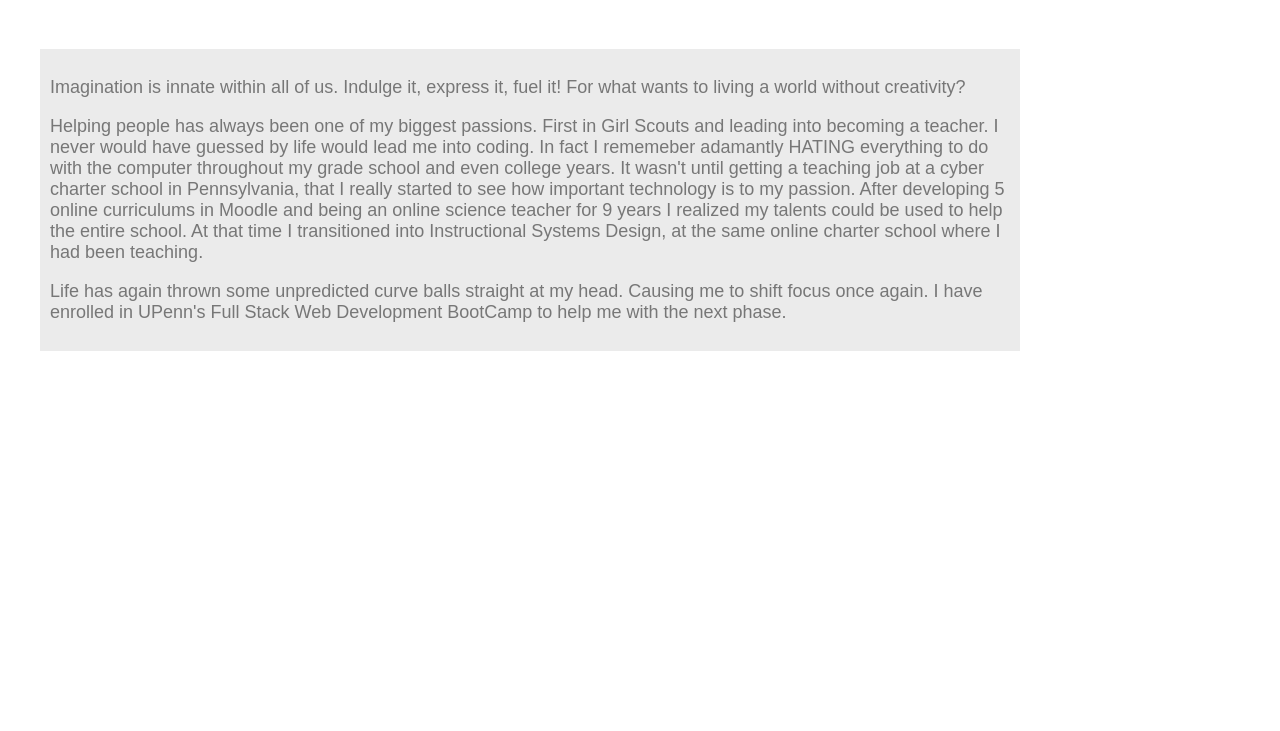
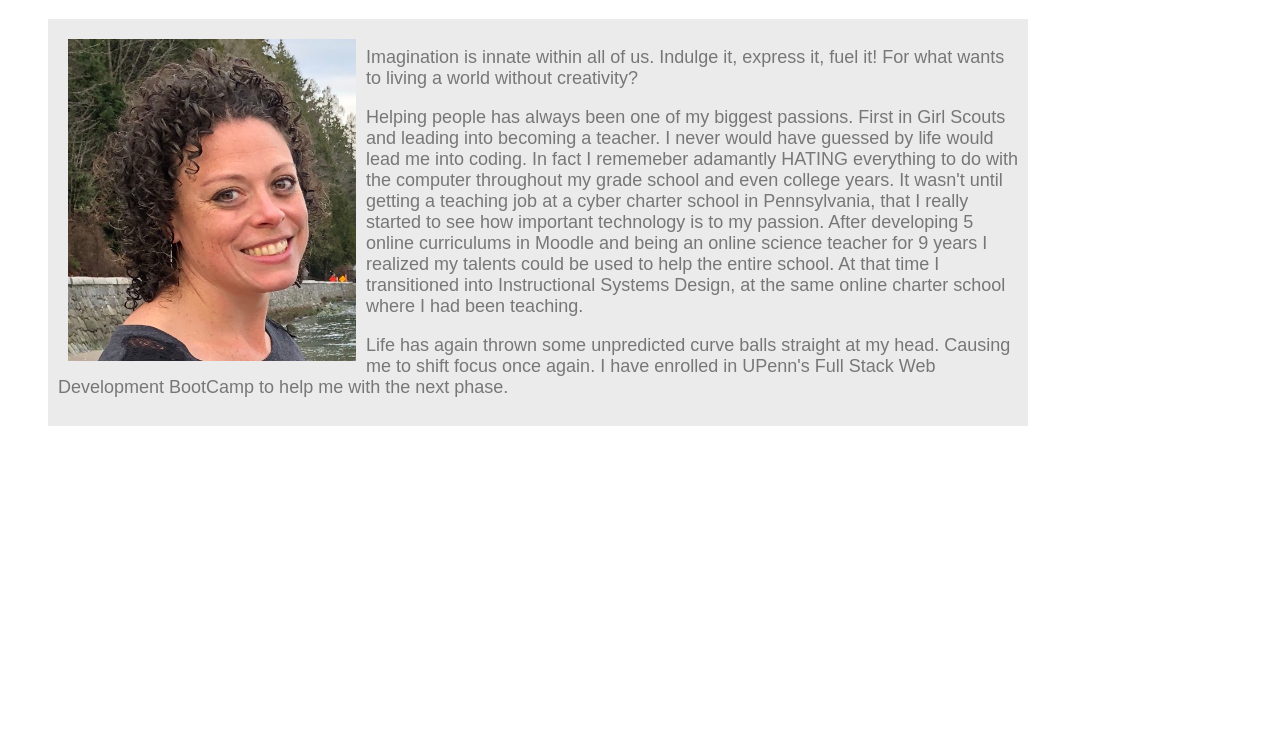
Before and after one commit to hgowton/Basic-Portfolio, a plain HTML site: page index.html in a window 1280 px wide. Shown: the part 69-800 px from the top of the page. Drawn offline with Linux system fonts and the light colour scheme.

Commit message:
added headshot image

```diff
--- a/assets/css/style.css
+++ b/assets/css/style.css
@@ -19,12 +19,10 @@
     background: #ebebeb;
 }
 
-.box-set {
-    position: fixed;
-    top: 0px;
-    left: 0px;
-    height: 960px;
-    background-color: darkslategray;
+.img-headshot {
+    float: left;
+    margin: 10px;
+    width: 30%;
 }
 
 .box-1 {
@@ -45,6 +43,7 @@
     position: fixed;
     top: -20px;
     left: 60px;
+    overflow: scroll;
     width: 250px;
     height: 60px;
     padding: -40px;
@@ -57,7 +56,8 @@
 
 .box-3 {
     position: fixed;
-    top: 100px;
+    top: 70px;
+    overflow: scroll;
     padding: 10px;
     color: #777;
     font-family: 'Arial', 'Helvetica Neue', Helvetica, sans-serif;
--- a/index.html
+++ b/index.html
@@ -9,7 +9,7 @@
         <link href="https://fonts.googleapis.com/css?family=Lato&display=swap" rel="stylesheet">
     </head>
     <body>
-        <div class="box-set">
+        <div>
             <figure class="box-1"> About | Portfolio | Contact</figure>
 
             <figure class="box-2">
@@ -17,6 +17,7 @@
             </figure>
 
             <figure class="box-3">
+                <img class="img-headshot" src="./assets/images/HeadShot.jpeg" alt="headshot" />
                 <p>
                     Imagination is innate within all of us. Indulge it, express it, fuel it! For what wants to living a world without creativity?
                 </p>
```
Also changed, not shown: assets/images/HeadShot.jpeg (added).
